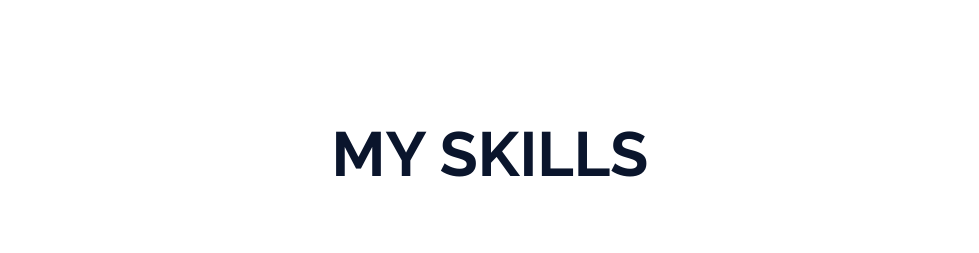
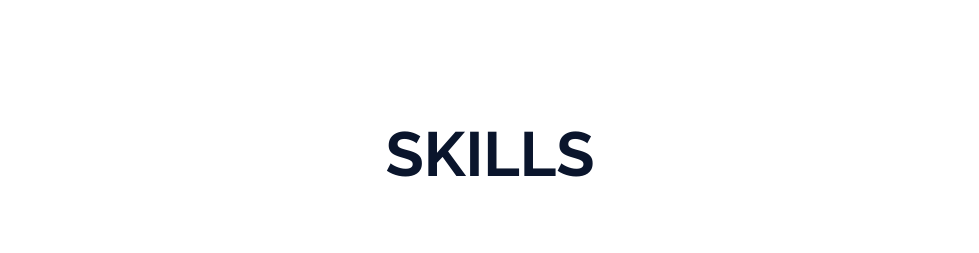
Before and after one commit to skbuiux/uiux, a plain HTML site: page index.html in a window 1280 px wide. Shown: the part 2360-2613 px from the top of the page, without its empty margins (150-1129 px from the left). Drawn offline with Linux system fonts and the light colour scheme.

Commit message:
Update index.html

```diff
--- a/index.html
+++ b/index.html
@@ -152,7 +152,7 @@
 
     <section id="skills" class="skills">
       <a href="#"></a>
-      <h1>MY SKILLS</h1>
+      <h1>SKILLS</h1>
       <br />
 
       <div class="skills__container">
```
